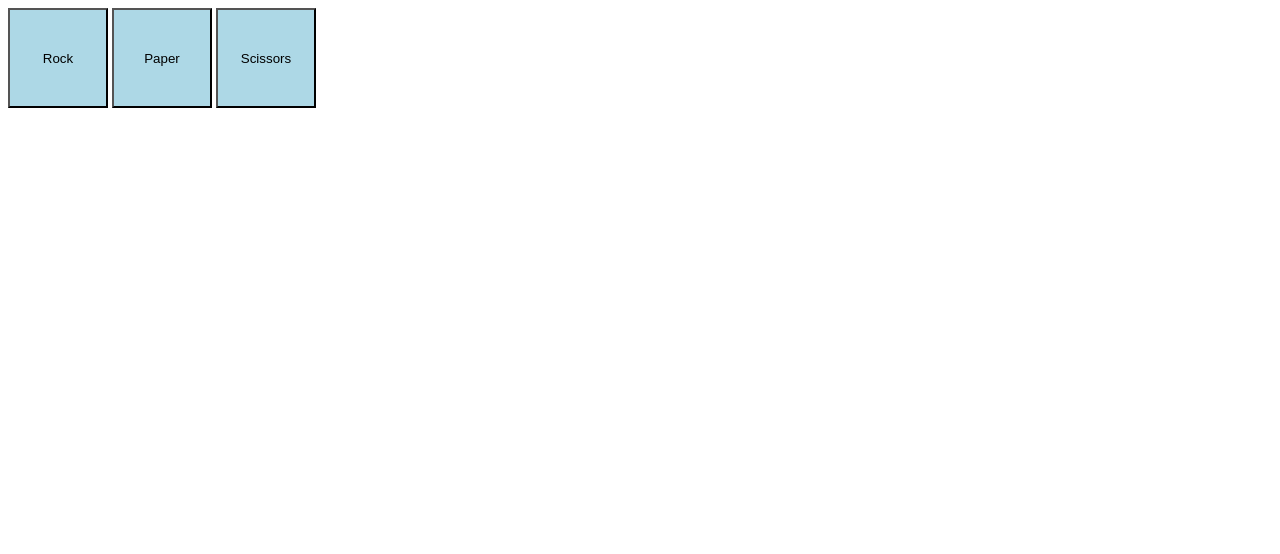
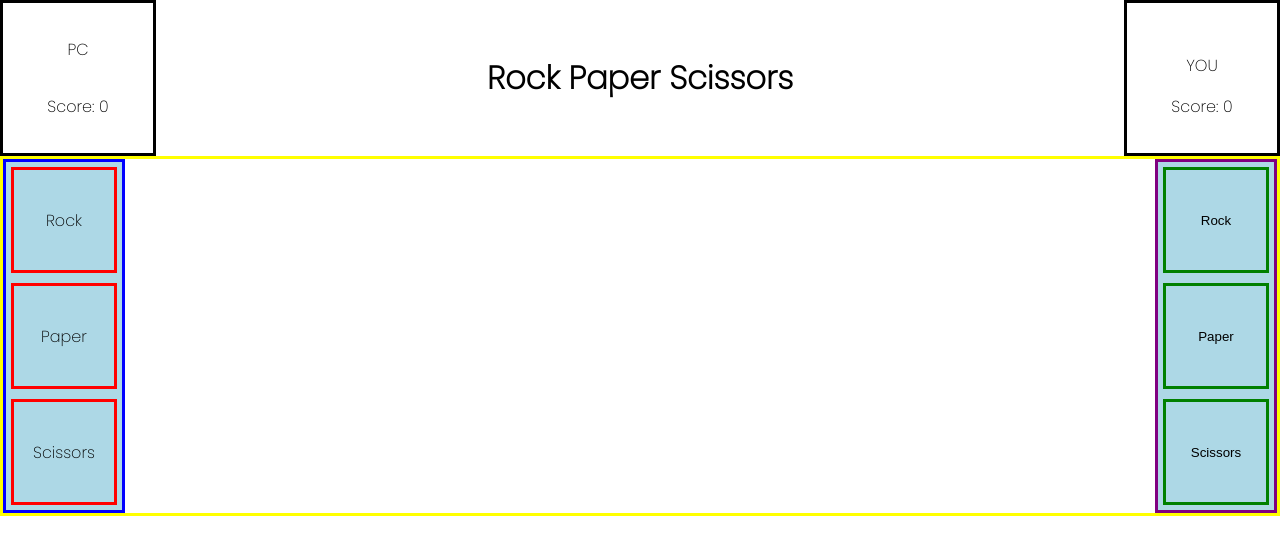
Before and after one commit to jirivrana2000/rock-paper-scissors, a plain HTML site: page index.html in a window 1280 px wide. Drawn offline with Linux system fonts and the light colour scheme.

Commit message:
add score counter to html,basic layout

```diff
--- a/index.html
+++ b/index.html
@@ -7,12 +7,37 @@
     <title>Rock Paper Scissors</title>
     <script src="script.js"></script>
     <link rel="stylesheet" href="style.css">
-
+    <link rel="preconnect" href="https://fonts.googleapis.com">
+    <link rel="preconnect" href="https://fonts.gstatic.com" crossorigin>
+    <link href="https://fonts.googleapis.com/css2?family=Poppins:wght@200&display=swap" rel="stylesheet">
 </head>
 <body>
-    <button class="btn" onclick="rockChoice()">Rock</button>
-    <button class="btn" onclick="paperChoice()">Paper</button>
-    <button class="btn" onclick="scissorsChoice()">Scissors</button>
+
+  <div class="header">
+      <div class="score">
+        <p class="scoreContainer">PC</p>
+        <p id="displayPCScore">Score: 0</p>
+      </div>
+      <h1>Rock Paper Scissors</h1>
+      <div class="score">
+        <p class="scoreContainer">YOU</p>
+        <p id="displayPlayerScore">Score: 0</p>
+      </div>
+  </div>
+
+  <div class="container">
+
+    <ul class="compchoice">
+        <li>Rock</li>
+        <li>Paper</li>
+        <li>Scissors</li>
+    </ul>
+    <div class="btncont">
+        <button class="btn" onclick="rockChoice()">Rock</button>
+        <button class="btn" onclick="paperChoice()">Paper</button>
+        <button class="btn" onclick="scissorsChoice()">Scissors</button>
+    </div>
+  </div>
 
 
 </body>
--- a/script.js
+++ b/script.js
@@ -26,42 +26,62 @@ function getComputerChoice() {
 //this function return winner of each round
 //A VRACÍ VŽDY JAKOBY BYL VSTUP ROCK A NEVÍM PROČ
 function playRound(playerSelection, computerSelection) {
-  switch (playerSelection, computerSelection) {
+  switch (true) {
     case (playerSelection === "rock" && computerSelection === "rock") :
       console.log("Draw");
       break;
     case (playerSelection === "rock" && computerSelection === "paper") :
-      console.log("Lose!"), ++computerScore;
+      console.log("Lose!");
+      ++computerScore
       break;
     case (playerSelection === "rock" && computerSelection === "scissors") :
-      console.log("Win!"), ++playerScore;
+      console.log("Win!");
+      ++playerScore
       break;
     case (playerSelection === "paper" && computerSelection === "rock") :
-      console.log("Win!"), ++playerScore;
+      console.log("Win!");
+      ++playerScore
       break;
     case (playerSelection === "paper" && computerSelection === "paper") :
       console.log("Draw!");
       break;
     case (playerSelection === "paper" && computerSelection === "scissors") :
-      console.log("Lose!"), ++computerScore;
+      console.log("Lose!");
+      ++computerScore
       break;
     case (playerSelection === "scissors" && computerSelection === "rock") :
-      console.log("Lose!"), ++computerScore;
+      console.log("Lose!");
+      ++computerScore
       break;
     case (playerSelection === "scissors" && computerSelection === "paper")  :
-      console.log("Win!"), ++playerScore;
+      console.log("Win!");
+      ++playerScore
       break;
     case (playerSelection === "scissors" && computerSelection === "scissors")  :
       console.log("Draw!");
       break;
-    default:
-      console.log("something went wrong")
   }
+
   if (playerScore === 5) {
     alert("Congats, you win!!")
   } else if (computerScore === 5) {
     alert("You lose.")
   }
+
+  let displayPlayerScore = document.querySelector("#displayPlayerScore").innerHTML = `Score: ${playerScore}`;
+  let displayPCScore = document.querySelector("#displayPCScore").innerHTML = `Score: ${computerScore}`;
+   /*let realPlayerScore = document.createElement("div")
+  realPlayerScore.classList.add("realPlayerScore");
+  realPlayerScore.innerHTML = `<p>${playerScore}</p>`;
+
+
+
+  let realPlayerScore = document.createElement("div")
+  realPlayerScore.classList.add("realPlayerScore");
+  realPlayerScore.textContent = `${playerScore}`
+
+  displayPlayerScore.appendChild(realPlayerScore);
+  */
 }
 
 
--- a/style.css
+++ b/style.css
@@ -1,6 +1,86 @@
+body {
+  margin: 0;
+  font-family: 'Poppins', sans-serif;
+}
+
+.header {
+    display: flex;
+    flex-direction: row;
+    justify-content: space-between;
+
+}
+
+h1 {
+  display: flex;
+  align-items: center;
+}
+
+.score {
+  display: flex;
+  justify-content: center;
+  align-items: center;
+  border: 3px solid black;
+  height: 150px;
+  width: 150px;
+  flex-direction: column;
+}
+
+#displayPlayerScore {
+  display: flex;
+  flex-direction: row;
+  margin: 0px;
+}
+
+
+
+.btncont {
+    background-color: lightblue;
+    display: flex;
+    justify-content: center;
+    align-items: center;
+    border: 3px solid purple;
+    margin: 0;
+    margin-left: auto;
+    padding: 0;
+    flex-direction: column;
+}
+
 .btn {
-    color: black;
-    background-color: lightblue;
-    height: 100px;
-    width: 100px;
+  background-color: lightblue;
+  height: 106px;
+  width: 106px;
+  display: flex;
+  justify-content: center;
+  align-items: center;
+  border: 3px solid green;
+  margin: 5px;
 }
+
+.compchoice {
+  background-color: lightblue;
+  display: flex;
+  justify-content: center;
+  align-items: center;
+  border: 3px solid blue;
+  margin: 0;
+  padding: 0;
+  flex-direction: column;
+
+}
+
+.container {
+    display: flex;
+    border: 3px solid yellow;
+    flex-direction: row;
+
+}
+
+li {
+  display: flex;
+  height: 100px;
+  width: 100px;
+  justify-content: center;
+  align-items: center;
+  margin: 5px;
+  border: 3px solid red;
+}
```
